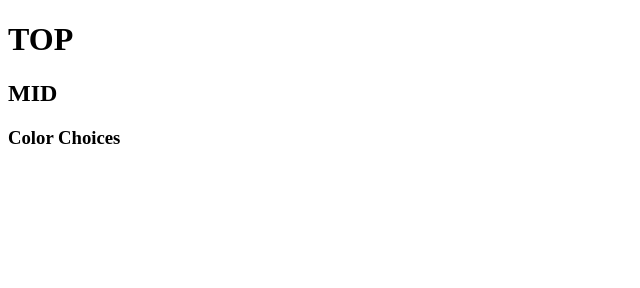
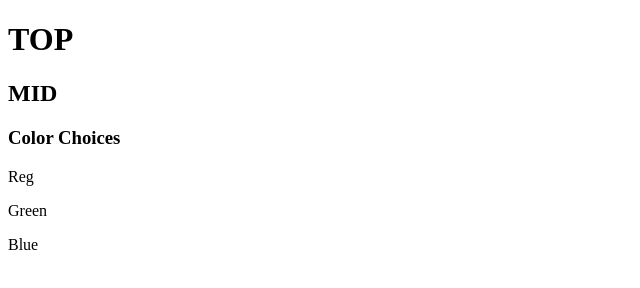
Before and after one commit to Puka-Luke/background-generator, a plain HTML site: page index.html in a window 1280 px wide. Shown: the whole page, without its empty margins (0-640 px from the left). Drawn offline with Linux system fonts and the light colour scheme.

Commit message:
test tot see if coolors were added

```diff
--- a/index.html
+++ b/index.html
@@ -11,6 +11,9 @@
     <h1>TOP</h1>
     <h2>MID</h2>
     <h3>Color Choices</h3>
+    <p>Reg</p>
+    <p>Green</p>
+    <p>Blue</p>
     <script src="script.js"></script>
   </body>
 </html>
```
